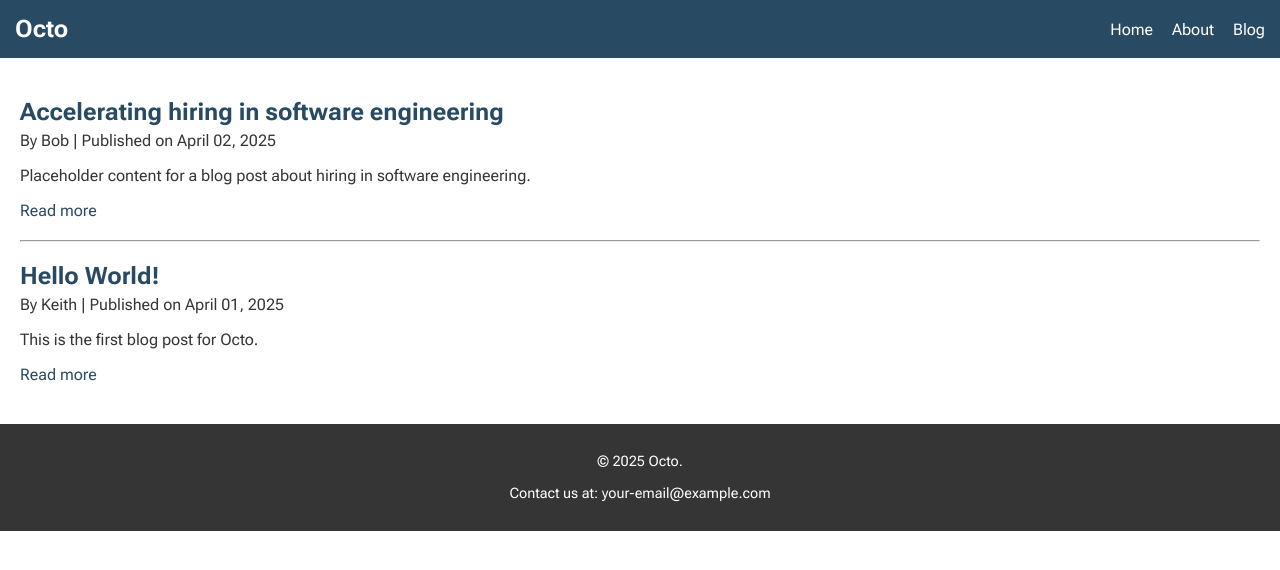
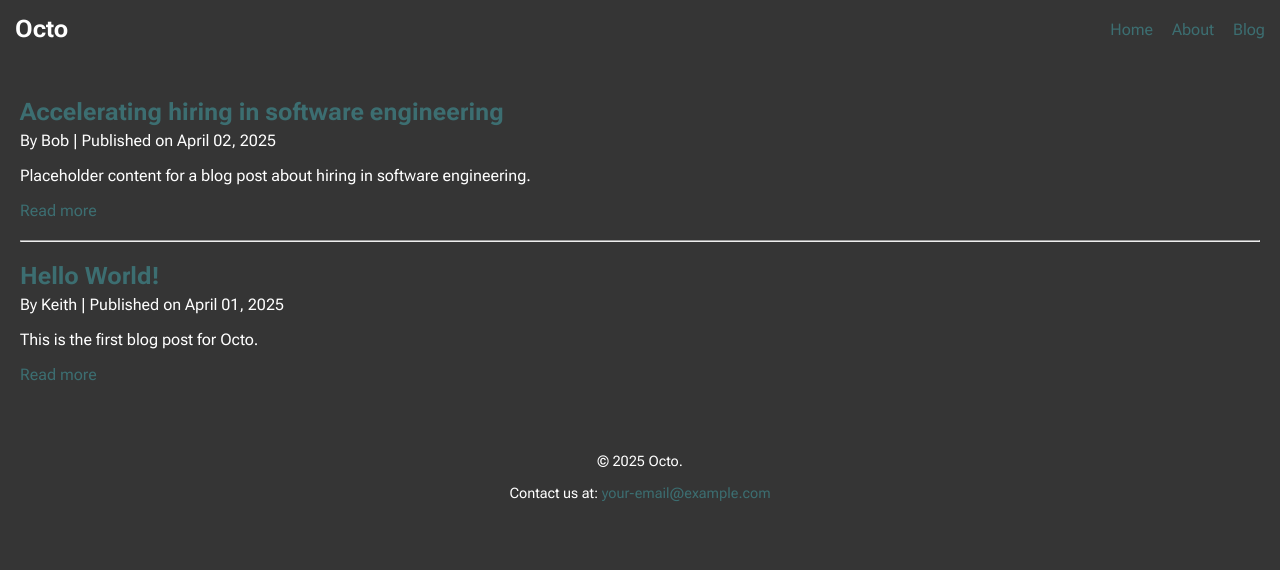
Before and after one commit to ktrnka/solid-octo-guide, a Jekyll site: the page built from solid-octo-guide/blog.html, in a window 1280 px wide. Shown: the top 570 px of the page. Built offline with Jekyll 4.4.1, drawn with Linux system fonts in a browser that asks for light colours.

Commit message:
Redoing the overall style

```diff
--- a/solid-octo-guide/_sass/main.scss
+++ b/solid-octo-guide/_sass/main.scss
@@ -8,15 +8,20 @@
 $white: #ffffff;
 $platinum: #d9d9d9;
 $indigo: #284b63;
+$black: #000000;
 
 /* Logical colors */
-$primary-text: $jet;
-$inverted-text: $white;
+$primary-text: $white;
+$primary-highlight-text: $white;
+$primary-subdued-text: $platinum;
+$primary-color-text: $teal;
+$inverted-text: $jet;
 
-$primary-background: $white;
-$primary-secondary-background: $platinum;
-$inverted-background: $jet;
-$inverted-secondary-background: $indigo;
+$primary-background: $jet;
+$primary-secondary-background: $black;
+
+$inverted-background: $platinum;
+$inverted-secondary-background: $white;
 
 /* Fonts */
 $font-family: 'Roboto Flex', sans-serif;
@@ -33,8 +38,8 @@
 }
 
 .site-header {
-  background-color: $inverted-secondary-background;
-  color: $inverted-text;
+  background-color: $primary-background;
+  color: $primary-text;
   padding: 15px;
   display: flex;
   justify-content: space-between;
@@ -47,7 +52,6 @@
 
   .site-nav {
     a {
-      color: #fff;
       margin-left: 15px;
     }
 
@@ -60,19 +64,16 @@
 }
 
 .site-footer {
-  background-color: $inverted-background;
-  color: $inverted-text;
+  background-color: $primary-background;
+  color: $primary-text;
   padding: 15px;
   font-size: 0.9em;
   text-align: center;
-
-  a {
-    color: $inverted-text;
-  }
 }
 
 a {
   text-decoration: none;
+  color: $primary-color-text;
 }
 
 a:hover {
@@ -88,13 +89,8 @@
   }
   .author {
     font-weight: thin;
-    color: $jet;
   }
   .date {
     font-weight: thin;
-    color: $jet;
-  }
-  a {
-    color: $indigo;
   }
 }
```
